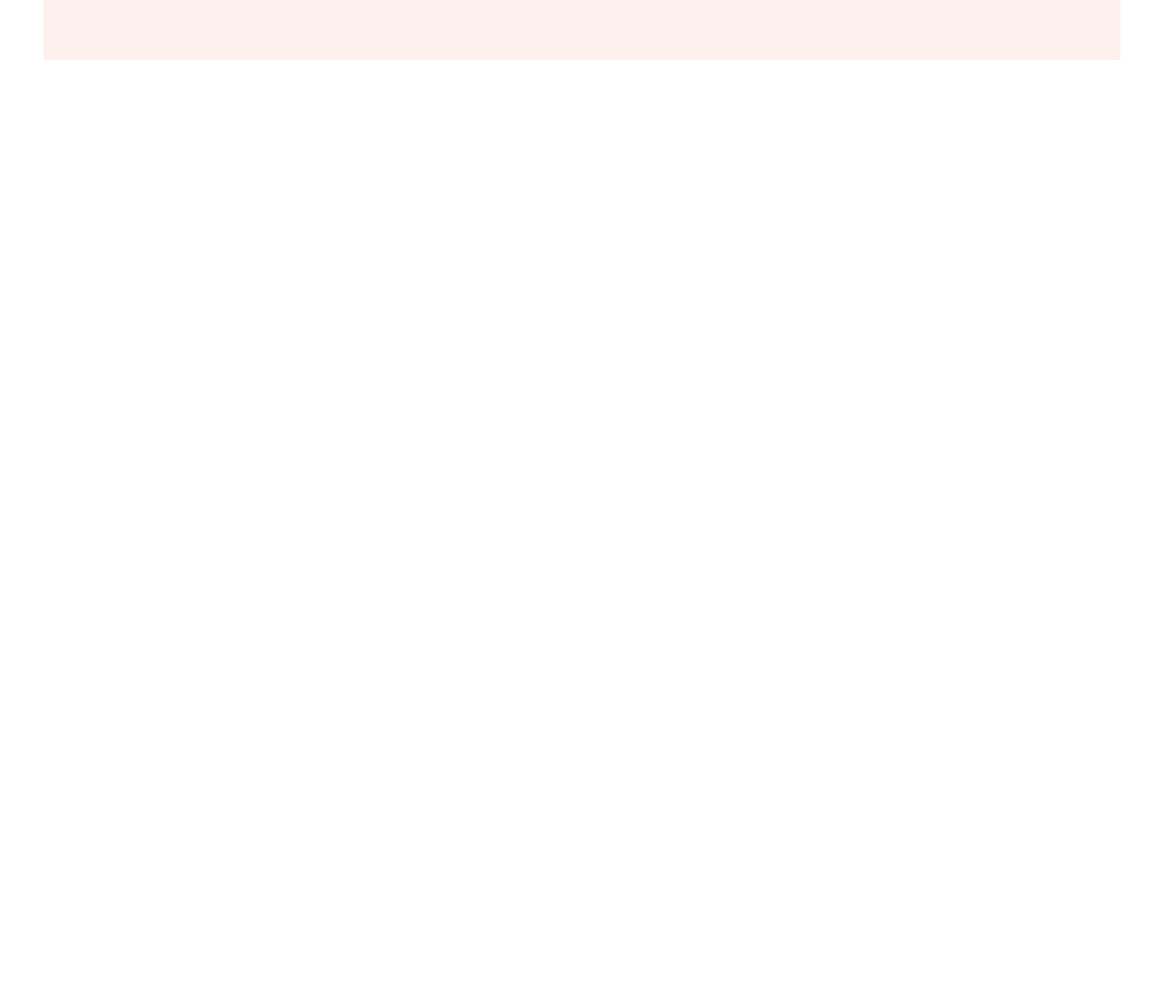
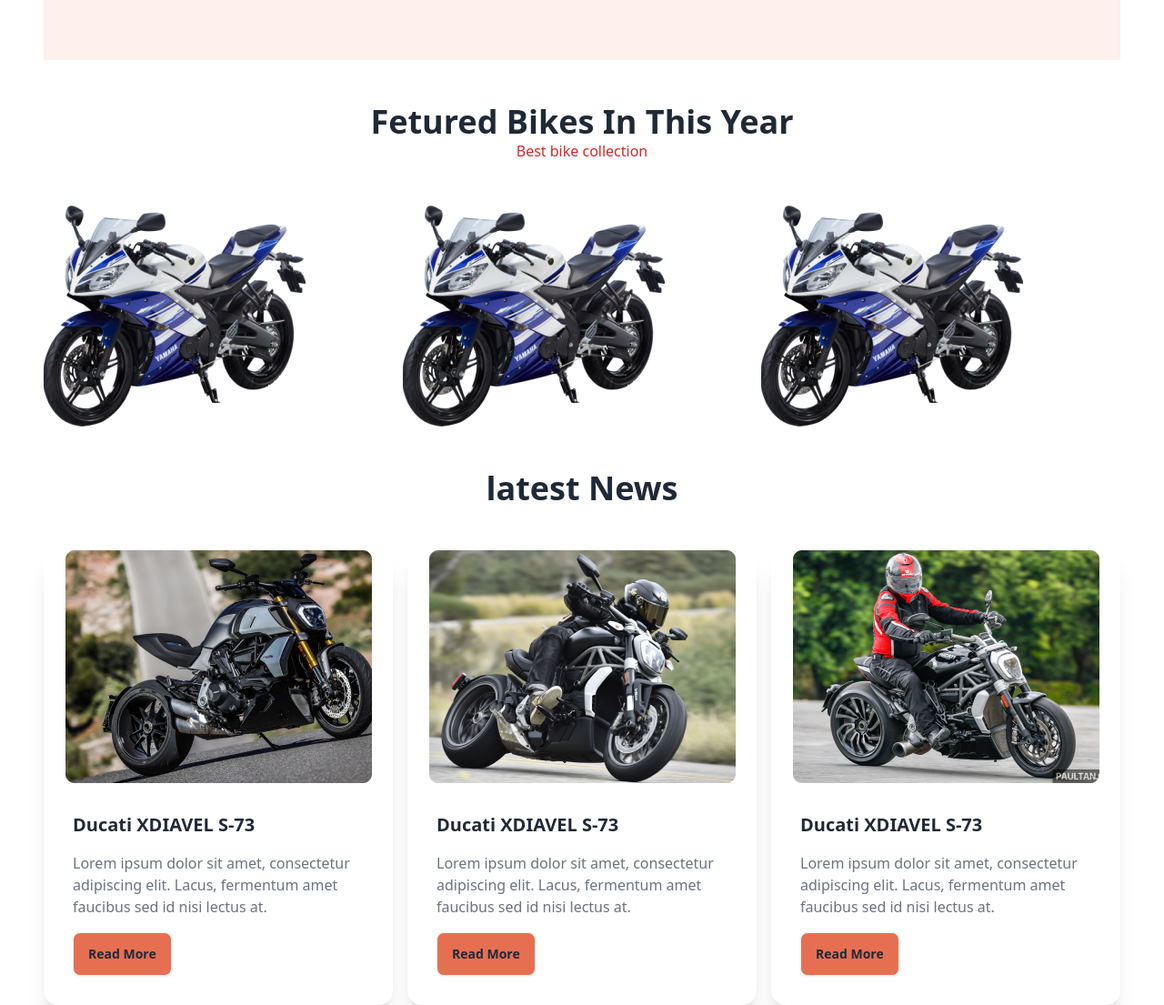
Before and after one commit to sojib6505/biker-jone-project, a plain HTML site: page index.html in a window 1280 px wide. Shown: the part 500-1605 px from the top of the page at 91% size. Before the commit the page ends 800 px from the top, so only its background shows below. Drawn offline with nearby package versions, Linux system fonts and the light colour scheme.

Commit message:
header section,Fetured Bikes section,latest News section done

```diff
--- a/index.html
+++ b/index.html
@@ -28,7 +28,7 @@
    <!--Header section-->
    <header class="md:container md:mx-auto md:px-12">
                               <!--navbar-->
-      <nav class="container">
+      <nav >
         <div class="navbar bg-base-100 ">
             <div class="flex-1">
               <div class="dropdown">
@@ -159,8 +159,69 @@
 </div>
    </header>
    <!--main section-->
-   <main>
+   <main class="md:container md:mx-auto md:px-12">
+                <!--Fetured Bikes Section-->
+      <section class="md:mt-12 ">
+        <h1  class="text-4xl font-bold text-center">Fetured Bikes In This Year</h1>
+        <p class="text-red-600 text-center">Best bike collection</p>
+        <div class="md:mt-12 grid grid-cols-1 md:grid-cols-3">
+             <img  src="images/others/feature-bike.png" alt="">
+             <img src="images/others/feature-bike.png" alt="">
+             <img src="images/others/feature-bike.png" alt="">
+        </div>
+      </section>
+                      <!--latest News Section-->
+      <section class="md:mt-12">
+        <h1  class="text-4xl font-bold text-center">latest News</h1>
 
+        <div class="grid grid-cols-1 md:grid-cols-3 md:mt-12 md:gap-4">
+                           <!--card-1-->
+          <div class="card bg-base-100  shadow-xl">
+            <figure>
+              <img
+                src="images/others/latest1.png"
+                alt="Shoes" />
+            </figure>
+            <div class="card-body space-y-2">
+              <h2 class="card-title font-bold">Ducati XDIAVEL S-73</h2>
+              <p class="text-gray-500">Lorem ipsum dolor sit amet, consectetur adipiscing elit. Lacus, fermentum amet faucibus sed id nisi lectus at.</p>
+              <div class="card-actions">
+                <button class="btn bg-biker-primary">Read More</button>
+              </div>
+            </div>
+          </div>
+                               <!--card-2-->
+           <div class="card bg-base-100  shadow-xl">
+            <figure>
+              <img
+                src="images/others/latest2.png"
+                alt="Shoes" />
+            </figure>
+            <div class="card-body space-y-2">
+              <h2 class="card-title font-bold">Ducati XDIAVEL S-73</h2>
+              <p class="text-gray-500">Lorem ipsum dolor sit amet, consectetur adipiscing elit. Lacus, fermentum amet faucibus sed id nisi lectus at.</p>
+              <div class="card-actions">
+                <button class="btn bg-biker-primary">Read More</button>
+              </div>
+            </div>
+          </div>
+                                    <!--card-2-->
+           <div class="card bg-base-100  shadow-xl">
+            <figure>
+              <img
+                src="images/others/latest3.png"
+                alt="Shoes" />
+            </figure>
+            <div class="card-body space-y-2">
+              <h2 class="card-title font-bold">Ducati XDIAVEL S-73</h2>
+              <p class="text-gray-500">Lorem ipsum dolor sit amet, consectetur adipiscing elit. Lacus, fermentum amet faucibus sed id nisi lectus at.</p>
+              <div class="card-actions">
+                <button class="btn bg-biker-primary">Read More</button>
+              </div>
+            </div>
+          </div>
+        </div>
+      </section>
    </main>
    <!--footer section-->
    <footer>
```
